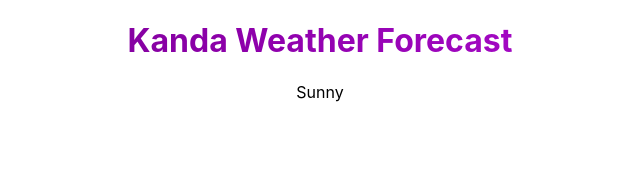
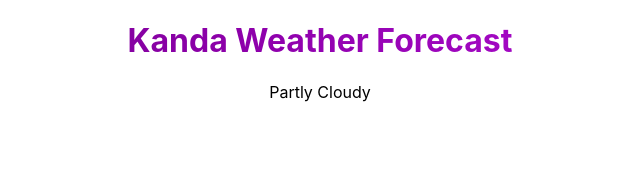
Before and after one commit to Raunak-Singh-Inventor/kanda-weather-forecast, a React (Create React App) app: page / in a window 1280 px wide. Shown: the top 172 px of the page, without its empty margins (320-960 px from the left). Built offline with nearby package versions, Linux system fonts and the light colour scheme.

Commit message:
fixed bug in txt

```diff
--- a/src/App.js
+++ b/src/App.js
@@ -11,15 +11,7 @@ function App() {
       .then((r) => r.text())
       .then((forecasts_text) => {
         let forecasts_arr = forecasts_text.split("\n");
-
-        for (var i = 0; i < forecasts_arr.length; i++) {
-          if (forecasts_arr[i] === "### BEGIN FORECASTS ###") {
-            forecasts_arr.splice(i, 1);
-          }
-          if (forecasts_arr[i] === "") {
-            forecasts_arr.splice(i, 1);
-          }
-        }
+        forecasts_arr.unshift("");
         let forecast_list = [];
         let forecast_dict = {};
         for (var j = 0; j < forecasts_arr.length; j++) {
@@ -68,12 +60,12 @@ function App() {
       <div className="App">
         <header className="App-header">
           <h1 className="title">Kanda Weather Forecast</h1>
-          <p>{forecasts[2].Condition}</p>
+          <p>{forecasts[3].Condition}</p>
         </header>
       </div>
     );
   } else if (!isLoaded) {
-    return <h1>Loading</h1>
+    return <h1>Loading</h1>;
   }
 }
 
```
Also changed, not shown: src/data/forecasts.txt.
